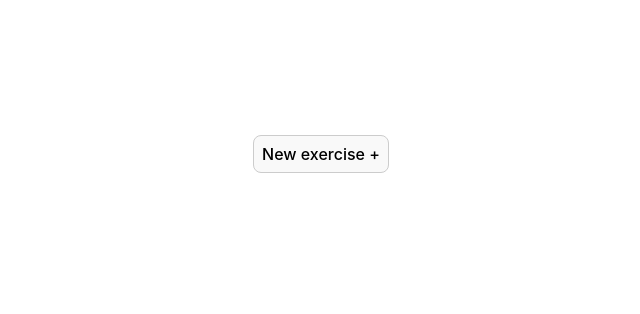
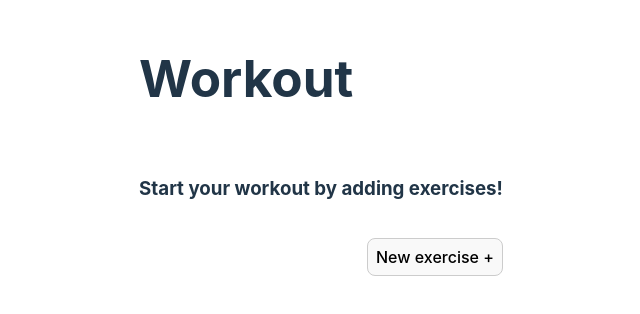
Before and after one commit to iv-thomson/react-gym-helper, a React (Vite) app: page / in a window 1280 px wide. Shown: the part 254-568 px from the top of the page, without its empty margins (319-959 px from the left). Built offline with nearby package versions, Linux system fonts and the light colour scheme.

Commit message:
improve layout

```diff
--- a/src/App.css
+++ b/src/App.css
@@ -7,38 +7,7 @@
   text-align: center;
 }
 
-.logo {
-  height: 6em;
-  padding: 1.5em;
-  will-change: filter;
-  transition: filter 300ms;
+.exercise-list {
+  width: 100%;
+  max-width: 500px;
 }
-.logo:hover {
-  filter: drop-shadow(0 0 2em #646cffaa);
-}
-.logo.react:hover {
-  filter: drop-shadow(0 0 2em #61dafbaa);
-}
-
-@keyframes logo-spin {
-  from {
-    transform: rotate(0deg);
-  }
-  to {
-    transform: rotate(360deg);
-  }
-}
-
-@media (prefers-reduced-motion: no-preference) {
-  a:nth-of-type(2) .logo {
-    animation: logo-spin infinite 20s linear;
-  }
-}
-
-.card {
-  padding: 2em;
-}
-
-.read-the-docs {
-  color: #888;
-}
--- a/src/App.tsx
+++ b/src/App.tsx
@@ -1,6 +1,6 @@
 import "./App.css";
 
-import i18next from "i18next";
+import i18next, { t } from "i18next";
 import { useState } from "react";
 
 import { initReactI18next } from "react-i18next";
@@ -44,7 +44,8 @@ function App() {
   };
 
   return (
-    <main className="row gap">
+    <main className="column gap">
+      <h1>{t("Workout")}</h1>
       <Side isOpen={Boolean(currentEditableExercise)} onClose={closeExercise}>
         {isEditable ? (
           <ExerciseForm
@@ -59,7 +60,8 @@ function App() {
         )}
       </Side>
 
-      <section className="column gap right">
+      <section className="column gap right exercise-list">
+        {exerciseList.length > 0 ? (
           <CardList>
             {exerciseList.map((e) => (
               <Card
@@ -71,6 +73,9 @@ function App() {
               </Card>
             ))}
           </CardList>
+        ) : (
+          <h3>{t("Start your workout by adding exercises!")}</h3>
+        )}
         <Button onClick={openExercise}>New exercise +</Button>
       </section>
     </main>
--- a/src/components/shared/Side/Side.css
+++ b/src/components/shared/Side/Side.css
@@ -23,3 +23,13 @@
   top: 16px;
   right: 16px;
 }
+
+@media (max-width: 700px) {
+  .side {
+    box-sizing: border-box;
+    width: 100vw;
+  }
+  .side.side--closed {
+    left: -110vw;
+  }
+}
```
Lines whose indentation alone changed are shown as unchanged.
